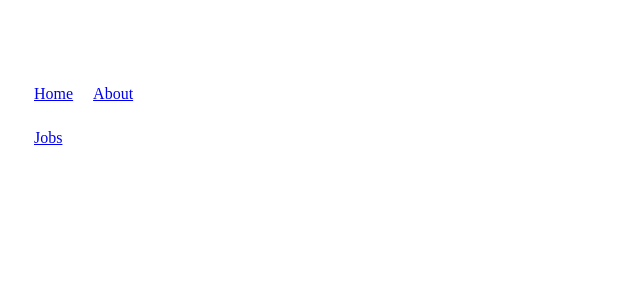
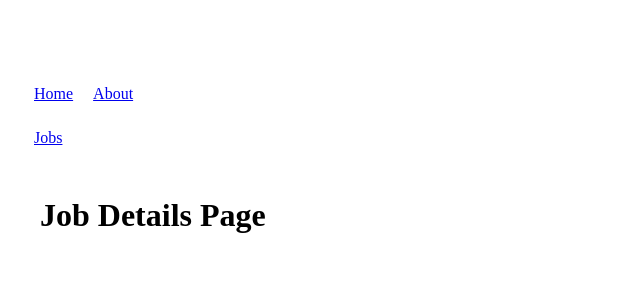
Before and after one commit to RafsanQ/job-searcher-vuejs, a Vue app: page /jobspage/1 in a window 1280 px wide. Before the commit this address had no page. Shown: the top 300 px of the page, without its empty margins (0-640 px from the left). Built offline with nearby package versions, Linux system fonts and the light colour scheme.

Commit message:
Created job details page and setup router link

```diff
--- a/src/router/index.js
+++ b/src/router/index.js
@@ -1,5 +1,4 @@
 import { createRouter, createWebHistory } from 'vue-router'
-import HomeView from '../views/HomeView.vue'
 
 const router = createRouter({
   history: createWebHistory(import.meta.env.BASE_URL),
@@ -21,7 +20,13 @@ const router = createRouter({
       path: '/jobspage',
       name: 'jobspage',
       // route level code-splitting
-      component: () => import('../views/JobsPage.vue')
+      component: () => import('../views/Jobs/JobsPage.vue')
+    },
+    {
+      path: '/jobspage/:id',
+      name: 'jobsDetails',
+      // route level code-splitting
+      component: () => import('../views/Jobs/JobDetails.vue')
     }
   ]
 })
--- /dev/null
+++ b/src/views/Jobs/JobDetails.vue
@@ -0,0 +1,11 @@
+<template>
+    <h1>Job Details Page</h1>
+</template>
+
+<script>
+
+</script>
+
+<style>
+
+</style>
```
Also changed, not shown: src/views/Jobs/JobsPage.vue (renamed from src/views/JobsPage.vue).
